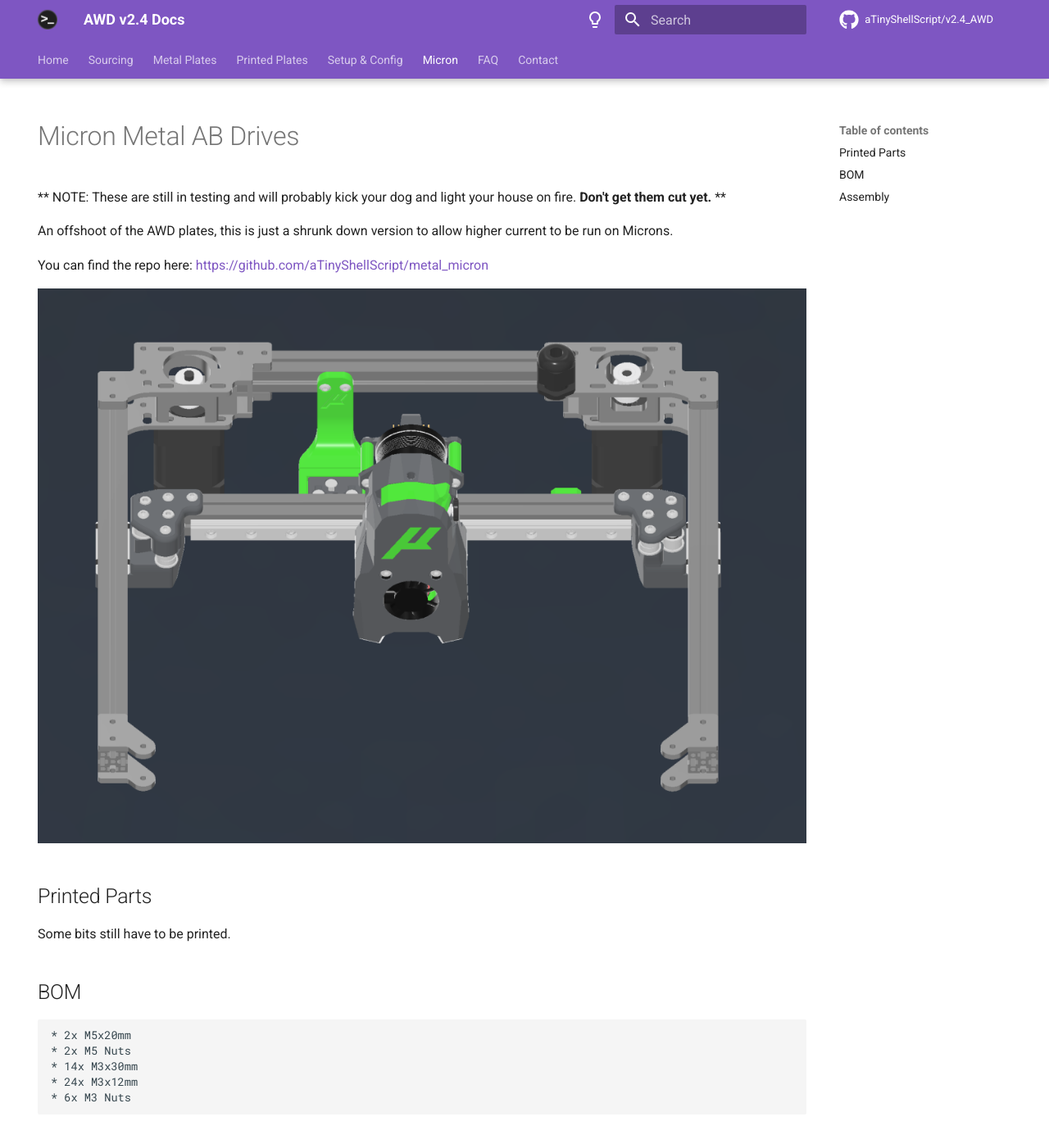
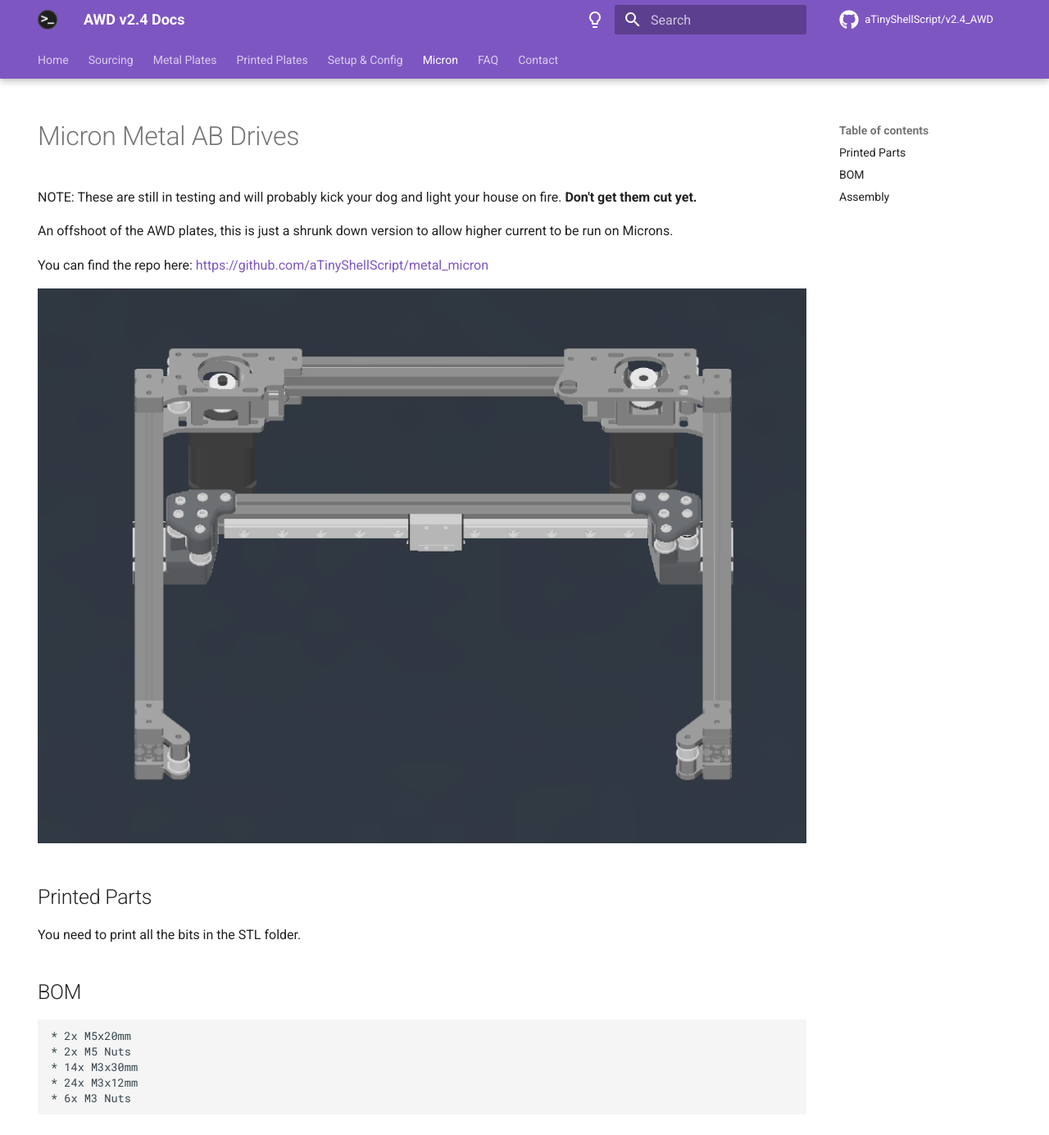
Before and after one commit to aTinyShellScript/awd_docs, an MkDocs documentation site: the page built from docs/micron.md, in a window 1280 px wide and 1400 px high. Shown: the top 1385 px of the window at 82% size. Built offline with MkDocs 1.6.1 and Material for MkDocs 9.7.7, drawn with Linux system fonts in a browser that asks for light colours; comment, search, counter and statistics services are not loaded; some of the changed text lies outside the part shown.

Commit message:
Micron Updates
New Gantry image and text updates.

```diff
--- a/docs/micron.md
+++ b/docs/micron.md
@@ -14,7 +14,7 @@ You can find the repo here: [https://github.com/aTinyShellScript/metal_micron](h
 ![Gantry](images/micron_gantry.png)
 
 ## Printed Parts
-Some bits still have to be printed.
+You need to print all the bits in the STL folder.
 
 ## BOM
     * 2x M5x20mm
@@ -25,4 +25,4 @@ Some bits still have to be printed.
 
 ## Assembly
 
-Coming Soon™
+Coming Soon™ (Nah, just look at the CAD)
```
Also changed, not shown: other parts of docs/micron.md (+1 -1 lines), docs/images/micron_gantry.png.
